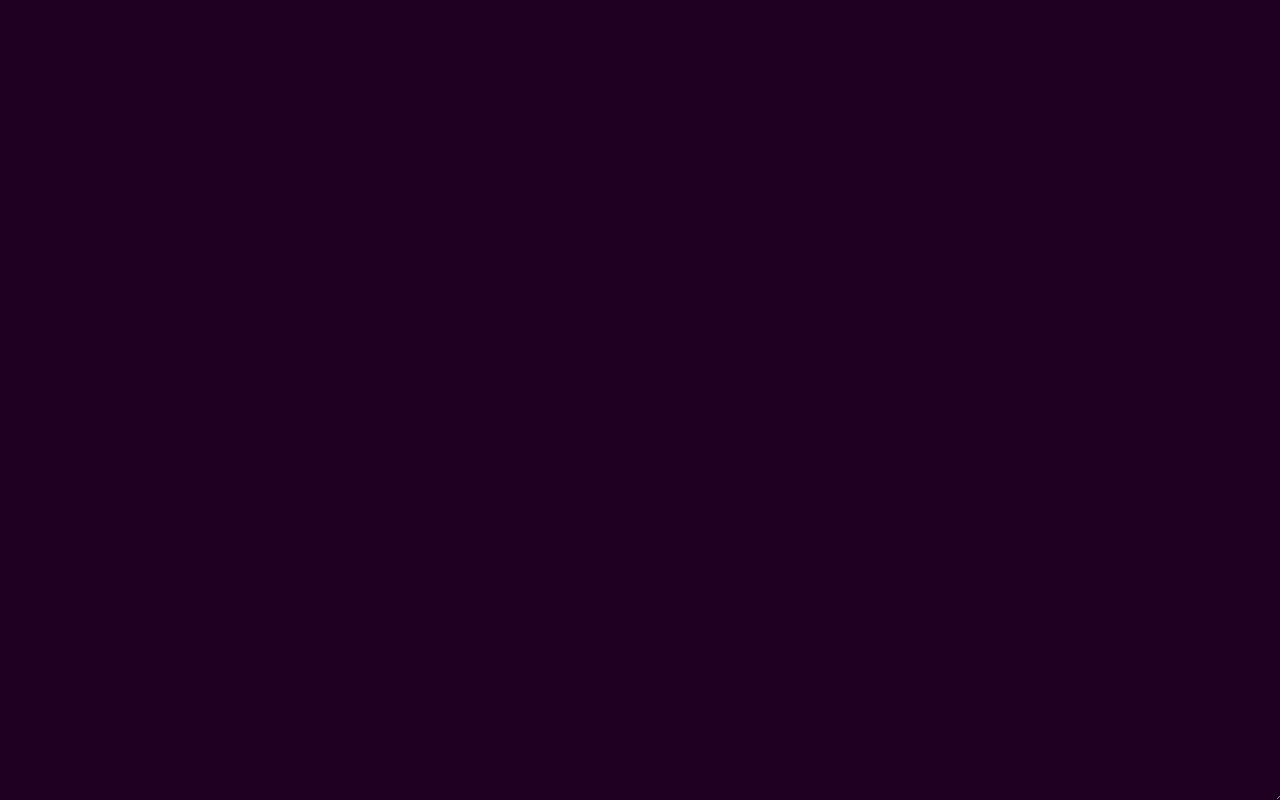
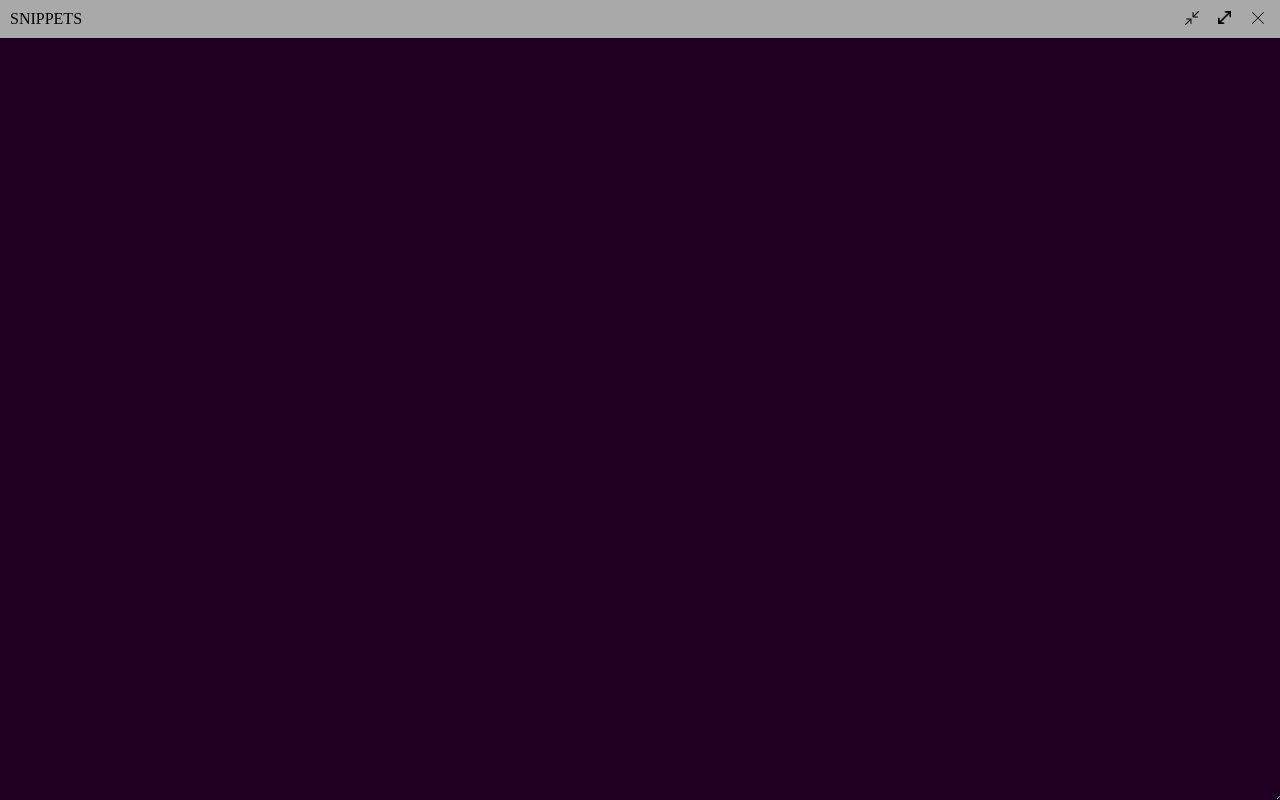
Before and after one commit to ali190566/qEdit, an Electron app: page src/index.html in a window 1280 px wide. Drawn offline with Linux system fonts and the light colour scheme.

Commit message:
Update qEdit, first customized menubar

```diff
--- a/src/index.html
+++ b/src/index.html
@@ -8,6 +8,29 @@
     <link rel="stylesheet" href="style/style.css">
 </head>
 <body>
-    <textarea name="Bob" id="main-textarea"></textarea>
+
+    <div class="container">
+
+        <div class="titleBar titleBarStyle">
+
+                <div class="windowTitle preventSelect drag">SNIPPETS</div>
+
+                <div class="windowControls windowControlsStyle preventSelect drag">
+                    <button id="minimise">
+                        <img src="../resources/icons/icons8-arrows-32.png" alt="" width="16px">
+                    </button>
+                    <button id="maximise">
+                        <img src="../resources/icons/icons8-maximize-32.png" alt="" width="13px">
+                    </button>
+                    <button id="close">
+                        <img src="../resources/icons/icons8-close.svg" alt="" width="16px">
+                    </button>
+                </div>
+
+        </div>
+
+    </div>
+
+    <textarea name="Bob" id="main-textarea" class="no-drag"></textarea>
 </body>
 </html>
--- a/src/js/main.js
+++ b/src/js/main.js
@@ -5,8 +5,10 @@ function createWindow ()
 {
     const window = new BrowserWindow
     ({
-        width: 1920,
-        height: 1080,
+        width: 1280,
+        height: 720,
+        frame: false,
+        autoHideMenuBar: true,
         webPreferences: {
             nodeIntegration: true
         }
--- a/src/style/style.css
+++ b/src/style/style.css
@@ -1,5 +1,4 @@
-body
-{
+body {
     background-color: rgb(31, 0, 34);
     height: 100%;
     width: 100%;
@@ -9,8 +8,7 @@ body
     position: fixed;
 }
 
-#main-textarea
-{
+#main-textarea {
     width: 100%;
     height: 100%;
     background-color: rgb(31, 0, 34);
@@ -18,3 +16,44 @@ body
     border: none;
     outline: none;
 }
+
+.container {
+    padding: 0;
+    display: grid;
+    grid-template-rows: auto 1fr;
+}
+
+.windowTitle {
+    padding: 10px;
+    height: auto;
+    display: inline-block;
+}
+
+.titleBar {
+    display: grid;
+    grid-template-columns: 1fr auto;
+    background-color: darkgrey;
+}
+
+.windowControls {
+    float: right;
+    display: grid;
+    grid-template-columns: 1fr 1fr 1fr;
+    margin-right: 5px;
+    width: 100px;
+}
+
+.windowControls button {
+    outline: 0;
+    border: 0;
+    padding: 5px;
+    background: none;
+}
+
+.drag {
+    -webkit-app-region: drag;
+}
+
+.no-drag {
+    -webkit-app-region: no-drag;
+}
```
Also changed, not shown: resources/icons/icons8-arrows-32.png (added), resources/icons/icons8-close.svg (added), resources/icons/icons8-maximize-32.png (added).
